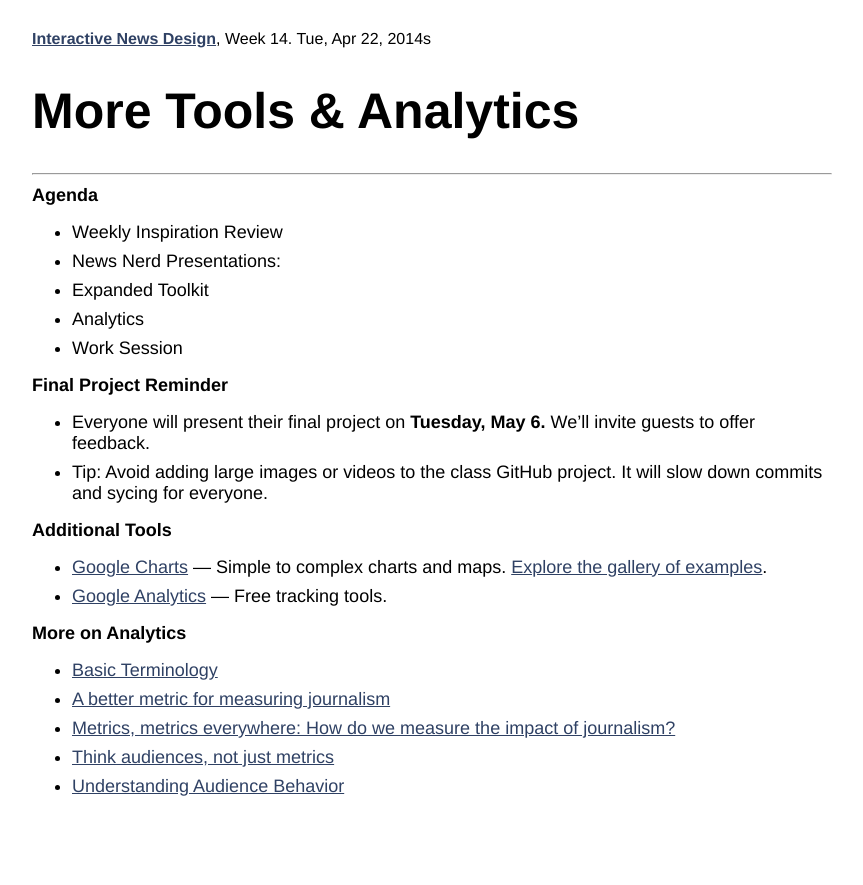
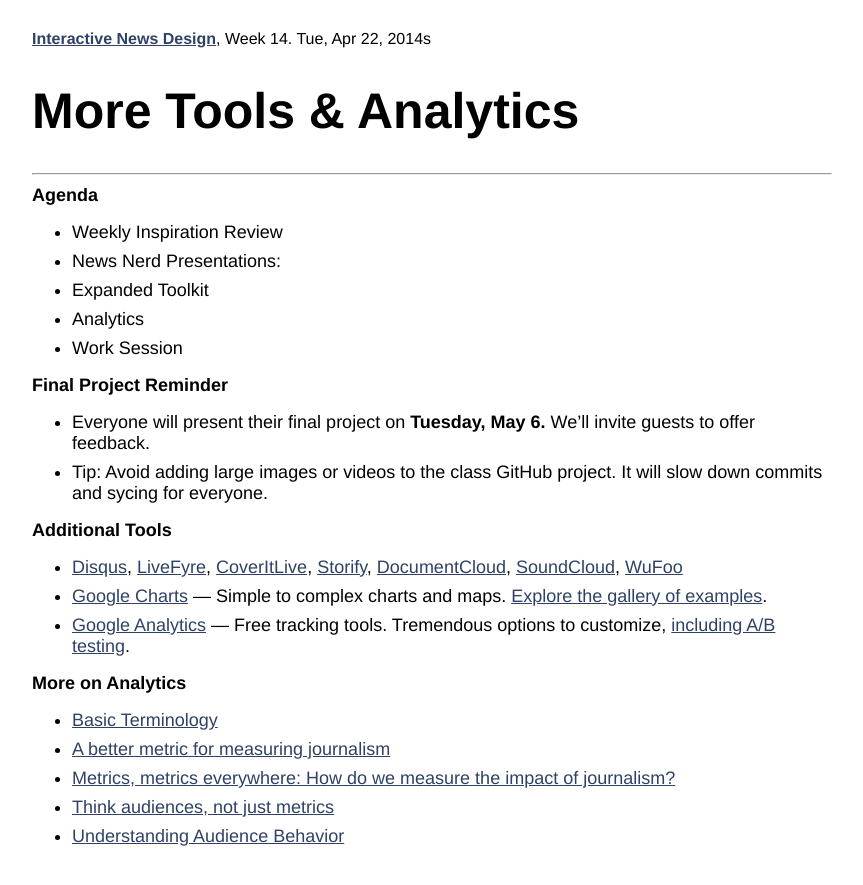
Before and after one commit to tysone/2014-columbia, a Jekyll site: the page built from _posts/2014-04-22-class-25.md, in a window 1280 px wide. Shown: the top 885 px of the page, without its empty margins (248-1111 px from the left). Built offline with Jekyll 4.4.1, drawn with Linux system fonts in a browser that asks for light colours.

Commit message:
additional tools

```diff
--- a/_posts/2014-04-22-class-25.md
+++ b/_posts/2014-04-22-class-25.md
@@ -21,8 +21,9 @@
 
 ### Additional Tools
 
+* [Disqus](http://disqus.com/), [LiveFyre](http://web.livefyre.com/), [CoverItLive](http://www.coveritlive.com/), [Storify](https://storify.com/), [DocumentCloud](http://www.documentcloud.org/), [SoundCloud](http://soundcloud.com/), [WuFoo](http://www.wufoo.com/)
 * [Google Charts](https://developers.google.com/chart/) — Simple to complex charts and maps. [Explore the gallery of examples](https://developers.google.com/chart/interactive/docs/gallery).
-* [Google Analytics](http://www.google.com/analytics/) — Free tracking tools.
+* [Google Analytics](http://www.google.com/analytics/) — Free tracking tools. Tremendous options to customize, [including A/B testing](https://support.google.com/analytics/answer/1745149).
 
 ### More on Analytics
 
```
